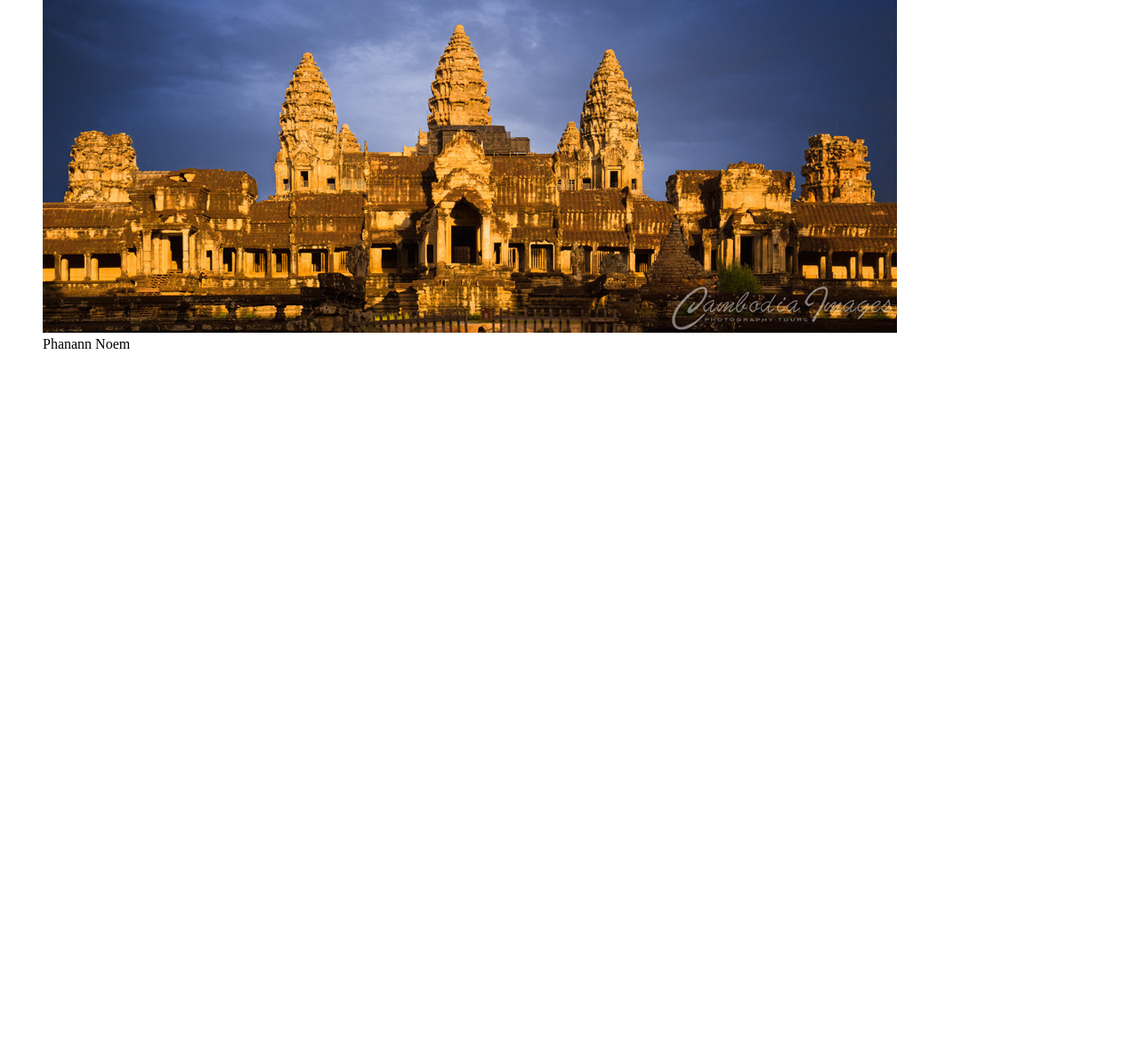
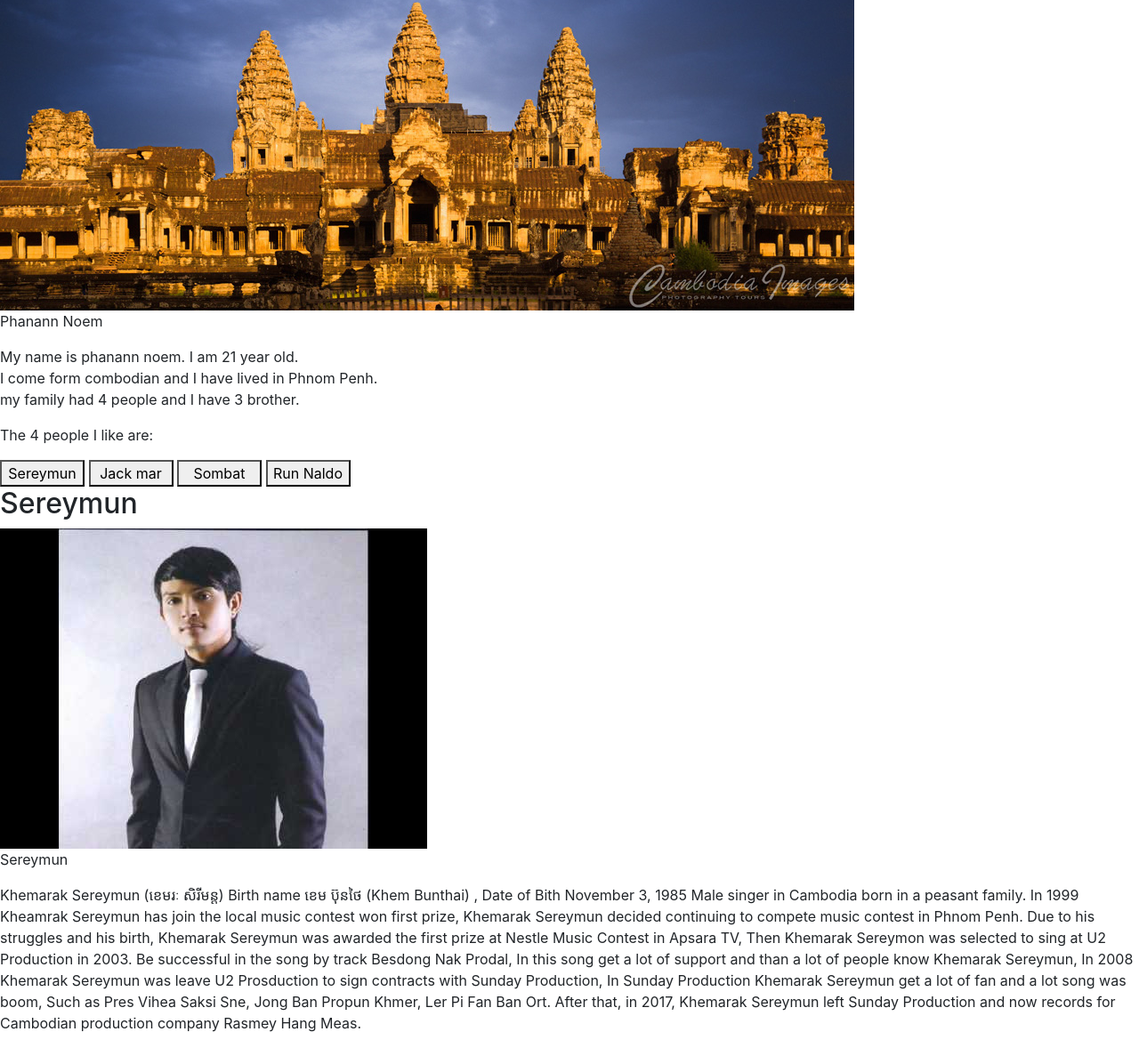
Before and after one commit to PhanannNoemWep2020B/my_web_app, a plain HTML site: page index.html in a window 1280 px wide. Shown: the part 393-1571 px from the top of the page at 89% size. Before the commit the page ends 805 px from the top, so only its background shows below. Drawn offline with nearby package versions, Linux system fonts and the light colour scheme.

Commit message:
favorite poeple information

```diff
--- a/index.html
+++ b/index.html
@@ -4,10 +4,9 @@
     <meta charset="UTF-8">
     <meta name="viewport" content="width=device-width, initial-scale=1.0">
     <meta http-equiv="X-UA-Compatible" content="ie=edge">
-    <link rel="stylesheet" href="../my_web_app/style.css">
+    <link rel="stylesheet" href="https://maxcdn.bootstrapcdn.com/bootstrap/4.3.1/css/bootstrap.min.css">
     <title>phanann2020noem</title>
   </head>
-
 
   <body>
     <h1>Phanann Noem</h1>
@@ -17,5 +16,36 @@
       <img src="image/angkor wat kon khmer1.jpg" alt="khmer">
       <figcaption>Phanann Noem</figcaption>
     </figure>
+
+    <p>My name is phanann noem. I am 21 year old.<br>
+       I come form combodian and I have lived in Phnom Penh.<br>
+        my family had 4 people and I have 3 brother.</p>
+
+    <p>The 4 people I like are:</p>
+
+    <button type="button" class="button-people">Sereymun</button>
+    <button type="button" class="button-people">Jack mar</button>
+    <button type="button" class="button-people">Sombat</button>
+    <button type="button" class="button-people">Run Naldo</button>
+
+
+    <div class="people" id="people-1">
+      <div class="name">
+        <h2>Sereymun</h2>
+
+        <figure>
+          <img src="image/sreymun.jpg">
+          <figcaption>Sereymun</figcaption>
+        </figure>
+      </div>
+
+      <div class="biography">
+        <p>
+          Khemarak Sereymun (ខេមរៈ សិរីមន្ត) Birth name ខេម ប៊ុនថៃ (Khem Bunthai) , Date of Bith November 3, 1985 Male singer in Cambodia born in a peasant family. In 1999 Kheamrak Sereymun has join the local music contest won first prize, Khemarak Sereymun decided continuing to compete music contest in Phnom Penh. Due to his struggles and his birth, Khemarak Sereymun was awarded the first prize at Nestle Music Contest in Apsara TV, Then Khemarak Sereymon was selected to sing at U2 Production in 2003. Be successful in the song by track Besdong Nak Prodal, In this song get a lot of support and than a lot of people know Khemarak Sereymun, In 2008 Khemarak Sereymun was leave U2 Prosduction to sign contracts with Sunday Production, In Sunday Production Khemarak Sereymun get a lot of fan and a lot song was boom, Such as Pres Vihea Saksi Sne, Jong Ban Propun Khmer, Ler Pi Fan Ban Ort. After that, in 2017, Khemarak Sereymun left Sunday Production and now records for Cambodian production company Rasmey Hang Meas.
+        </p>
+      </div>
+    </div>
+
+    <script src="js/index.js" type="text/javascript" defer="defer"></script>
   </body>
 </html>
--- /dev/null
+++ b/js/index.js
@@ -0,0 +1,23 @@
+function resizeButtonPeople(){
+  let width = 0;
+  let buttons = document.getElementsByClassName("button-people");
+
+  for (let button of buttons){
+    button.style.width = "auto";
+  }
+
+  for (let button of buttons){
+    if(button.offsetWidth > width){
+      width = button.offsetWidth;
+    }
+  }
+
+  for (let button of buttons){
+    button.style.width = width + 1 + "px";
+  }
+}
+
+
+window.onload = function(){
+  resizeButtonPeople();
+}
```
Also changed, not shown: image/00.png (added), image/sreymun.jpg (added).
